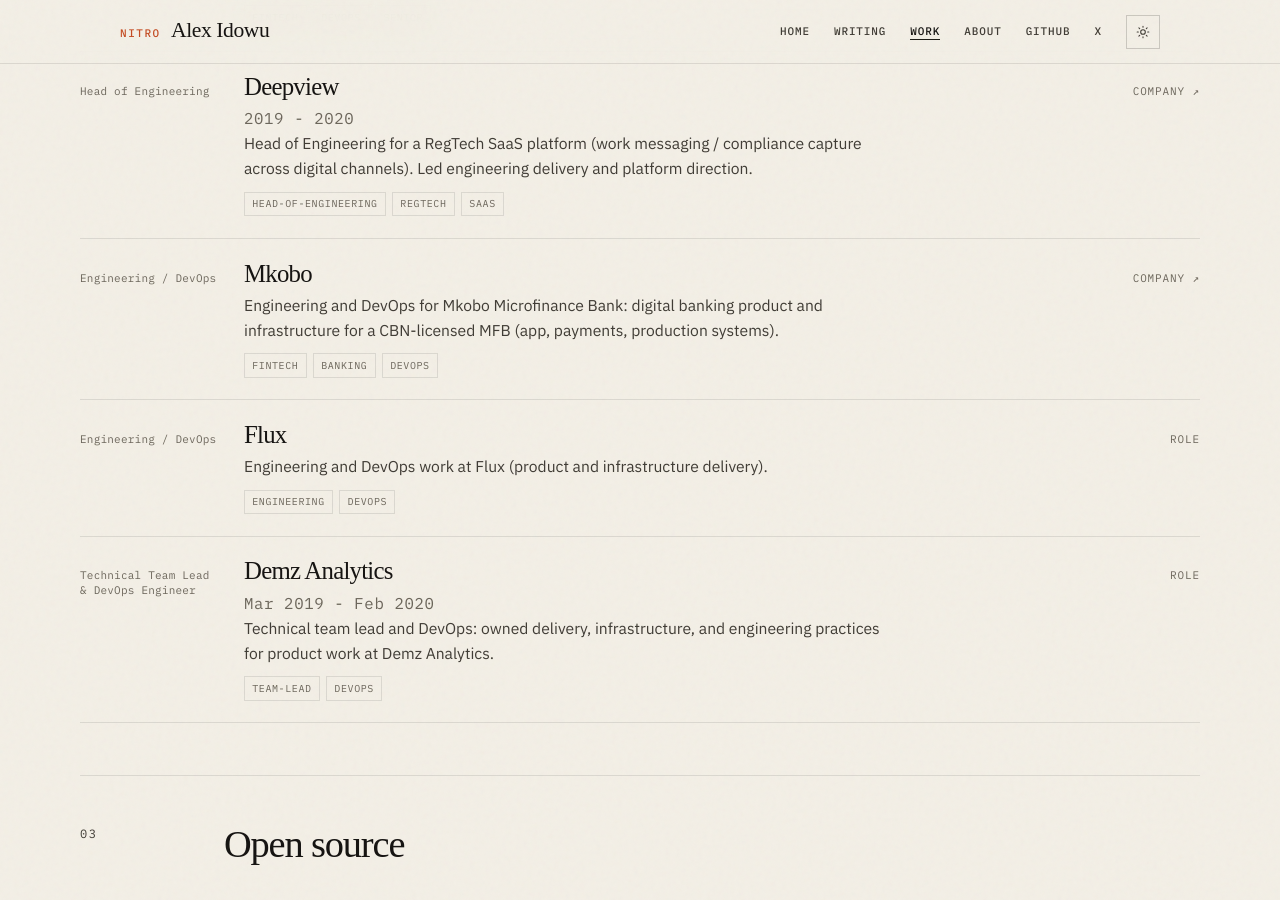
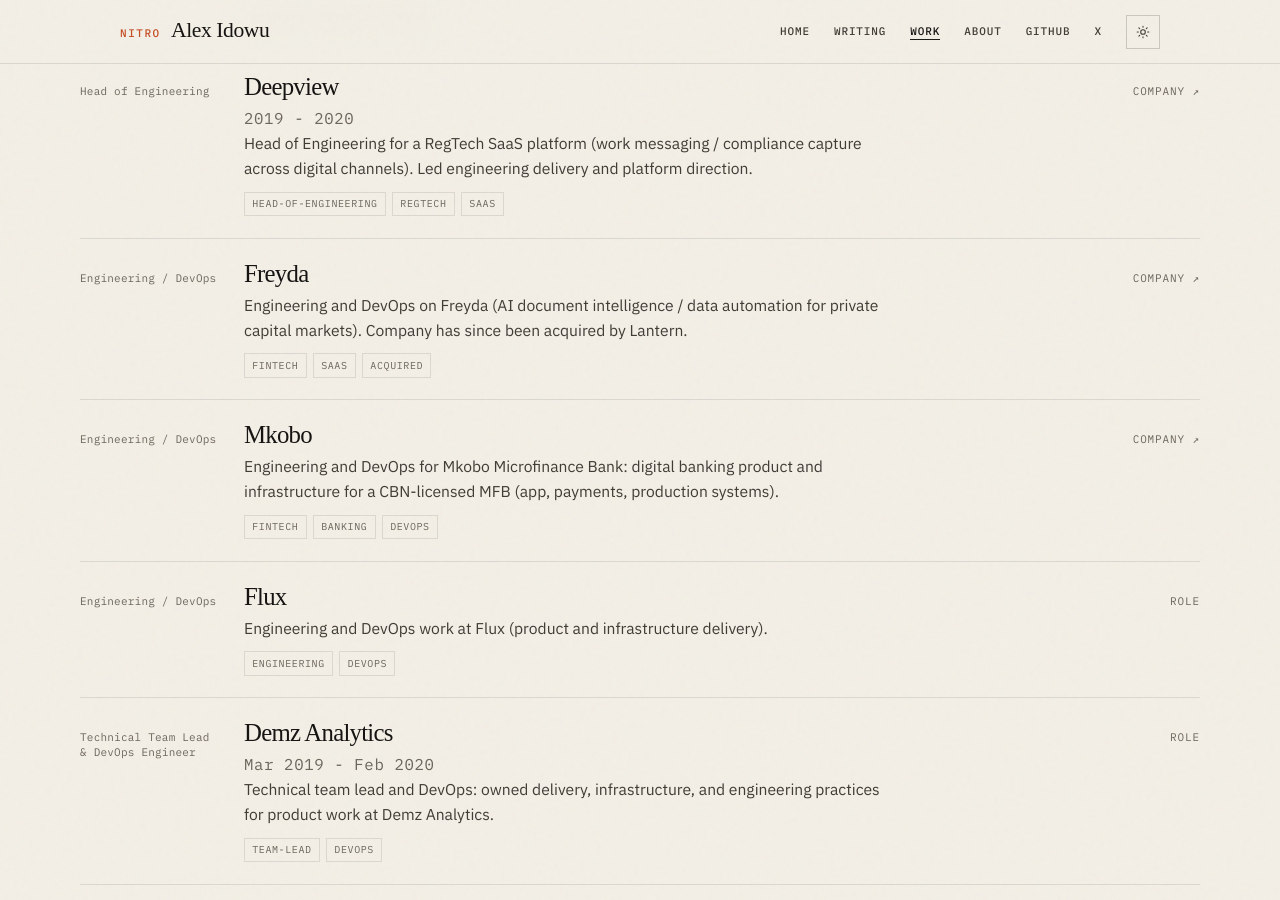
Before and after one commit to 9trocode/9trocode.github.io, a Jekyll site: the page built from work.md, in a window 1280 px wide and 900 px high, scrolled down 1358 px. Built offline with Jekyll 4.4.1, drawn with Linux system fonts in a browser that asks for light colours; some web fonts are replaced.

Commit message:
Add Freyda to Roles catalogue, noting Lantern acquisition.
Under-claim engineering/DevOps title until full LinkedIn dates are confirmed.

```diff
--- a/_data/work.yml
+++ b/_data/work.yml
@@ -49,6 +49,18 @@
     Head of Engineering for a RegTech SaaS platform (work messaging / compliance
     capture across digital channels). Led engineering delivery and platform direction.
   tags: [head-of-engineering, regtech, saas]
+
+- name: Freyda
+  kind: Roles
+  home: false
+  role: Engineering / DevOps
+  period: ""
+  url: https://freyda.io
+  link_label: Company
+  summary: >-
+    Engineering and DevOps on Freyda (AI document intelligence / data automation
+    for private capital markets). Company has since been acquired by Lantern.
+  tags: [fintech, saas, acquired]
 
 - name: Mkobo
   kind: Roles
--- a/about.md
+++ b/about.md
@@ -23,7 +23,7 @@
 
     <p>I'm <strong>Founder &amp; CTO at <a href="https://pipeops.io">PipeOps</a></strong> (<a href="https://github.com/PipeOpsHQ">PipeOpsHQ</a>), a cloud deployment platform that abstracts DevOps complexity so teams can go from code to cloud in minutes. We focus on multi-cloud provisioning, Kubernetes-based runtime, and making platform engineering usable for startups and engineers who shouldn't need a full DevOps team. Part of that surface is the <strong><a href="https://agents.pipeops.io/">PipeOps Kubernetes Agent</a></strong> - BYOS install that turns a VM into a managed deploy target over an outbound tunnel.</p>
 
-    <p>Before PipeOps I held senior and lead roles (not early-career titles): <strong>Head of Engineering</strong> at Deepview, <strong>Technical Team Lead &amp; DevOps</strong> at Demz Analytics, <strong>Senior Software Engineer / DevOps</strong> at <a href="https://www.onepipe.io">OnePipe</a>, plus engineering/DevOps at <a href="https://mkobobank.com">Mkobo</a> and Flux. Those companies are part of the work catalogue on <a href="/work/">Work</a>.</p>
+    <p>Before PipeOps I held senior and lead roles (not early-career titles): <strong>Head of Engineering</strong> at Deepview, <strong>Technical Team Lead &amp; DevOps</strong> at Demz Analytics, <strong>Senior Software Engineer / DevOps</strong> at <a href="https://www.onepipe.io">OnePipe</a>, plus engineering/DevOps at <a href="https://freyda.io">Freyda</a> (acquired by Lantern), <a href="https://mkobobank.com">Mkobo</a>, and Flux. Those companies are part of the work catalogue on <a href="/work/">Work</a>.</p>
 
     <p>I'm also building <strong>Aeon</strong> - security software for high-trust organizations across cloud, on-prem, and hybrid environments.</p>
 
```
